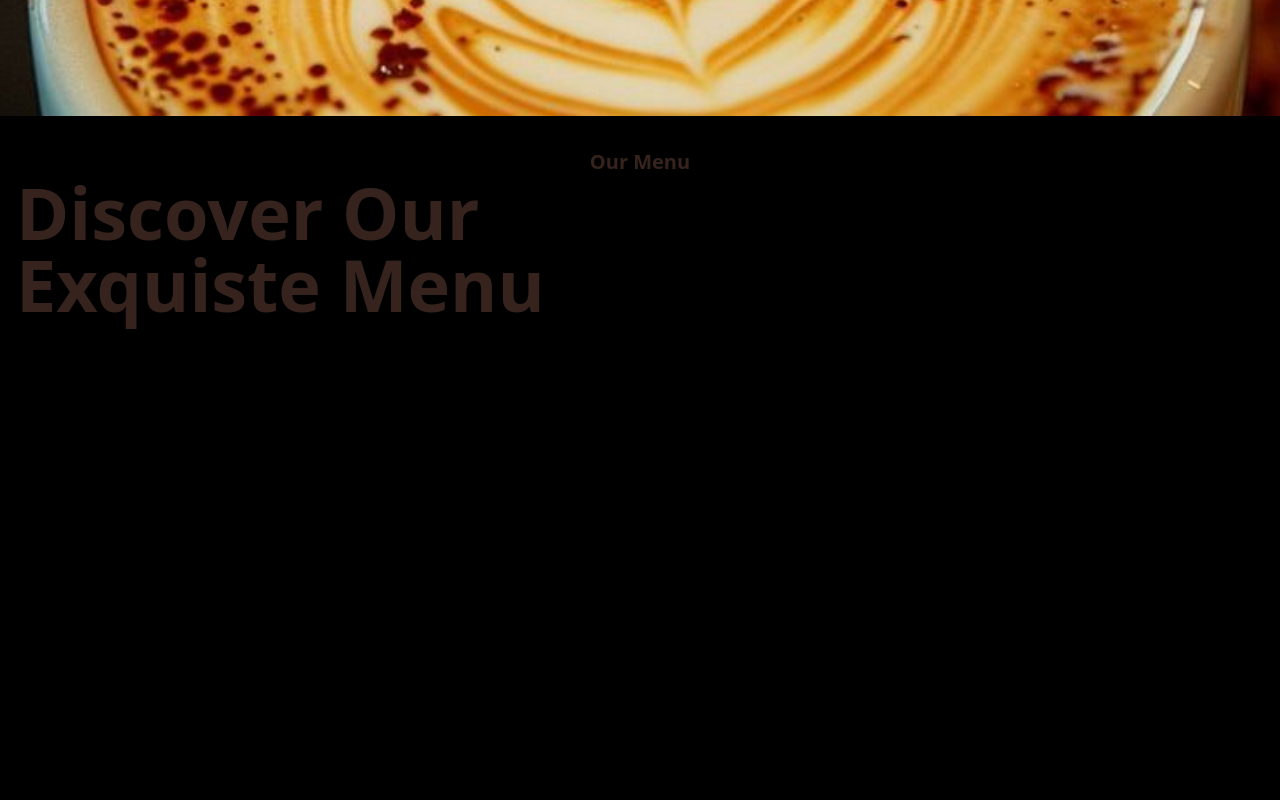
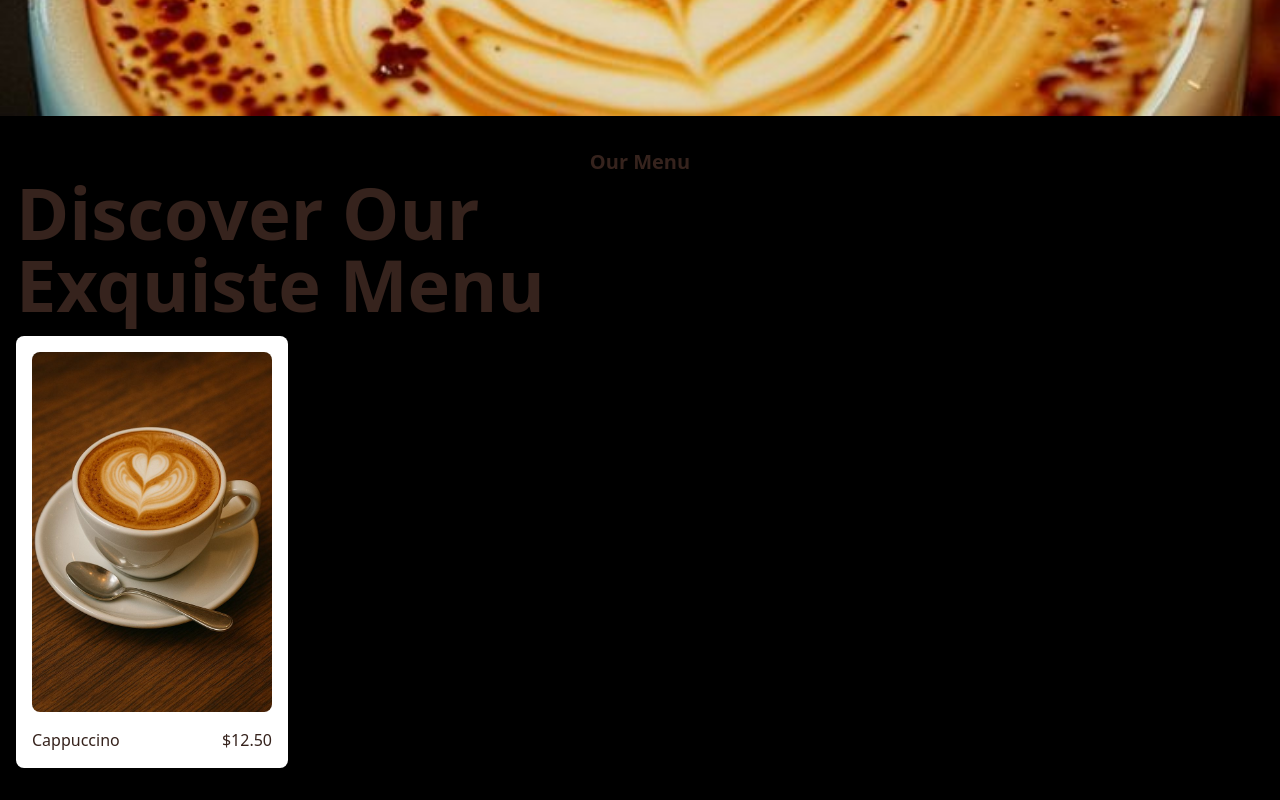
Before and after one commit to Developerfiyin/Finpay-project, a React (Vite) app: page / in a window 1280 px wide. Shown: the part 776-1576 px from the top of the page. Before the commit the page ends 1144 px from the top, so only its background shows below. Built offline with nearby package versions, Linux system fonts and the light colour scheme.

Commit message:
Added a div containig cappuccino content

```diff
--- a/src/Components/Menu.jsx
+++ b/src/Components/Menu.jsx
@@ -8,7 +8,18 @@ const Menu = () => {
        <h3 className='text-xl font-bold text-center '>Our Menu </h3>
      <h1 className='text-7xl font-semibold mb-4'>Discover Our <br /> Exquiste Menu</h1>
 
-            <div className='grid grid-cols-3 gap-5'>
+            <div className='flex  gap-5'>
+                <div className='py-4 bg-white px-4 rounded-lg'>
+            <div>
+             <img src={image} alt="Cappucino coffee image" className='w-60 rounded-lg' />
+             </div>
+
+             <div className='flex justify-between mt-4'>
+              <h4> Cappuccino</h4>
+              <h6> $12.50</h6>
+             </div>
+
+                </div>
             </div>
 
         </section>
```
